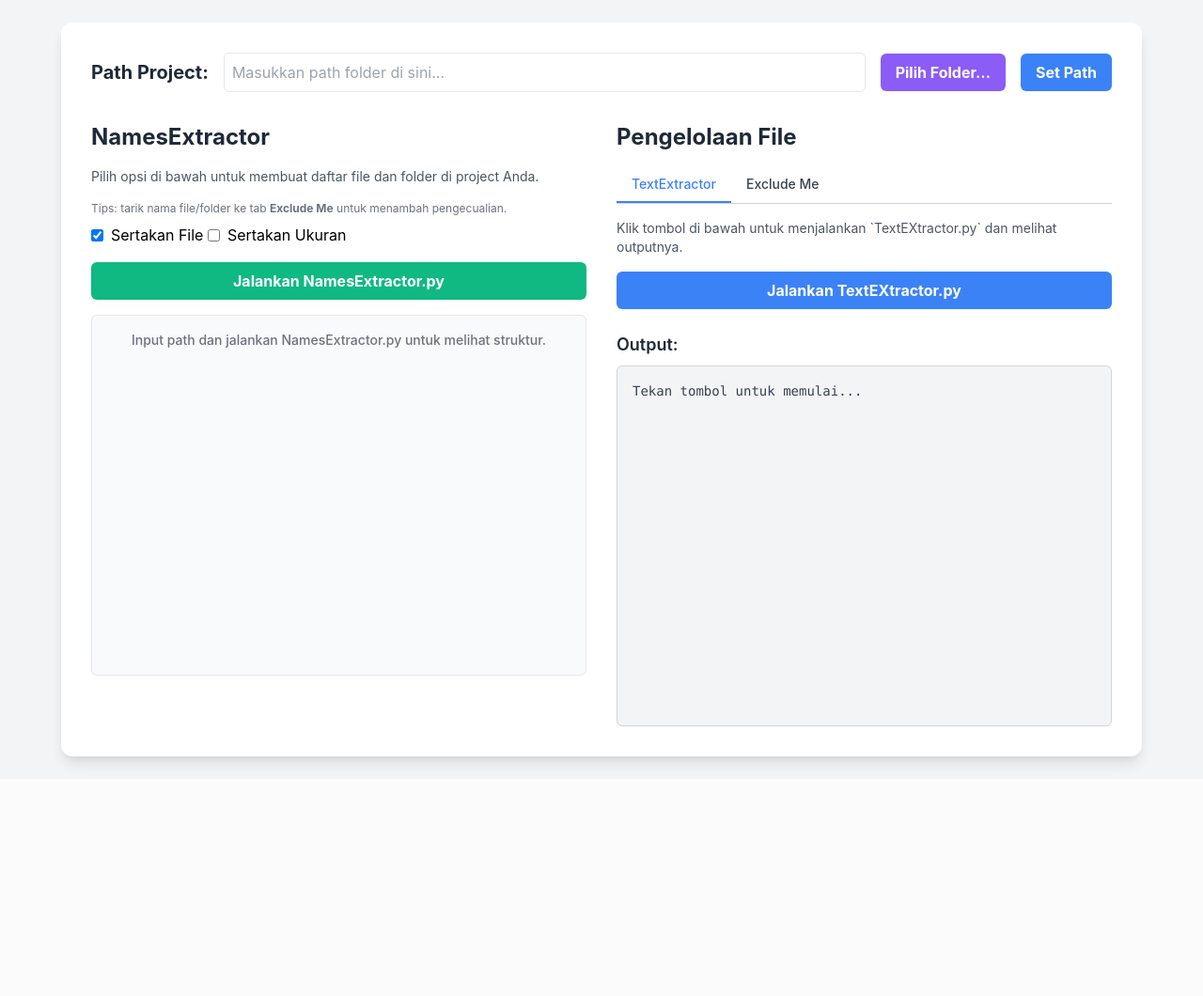
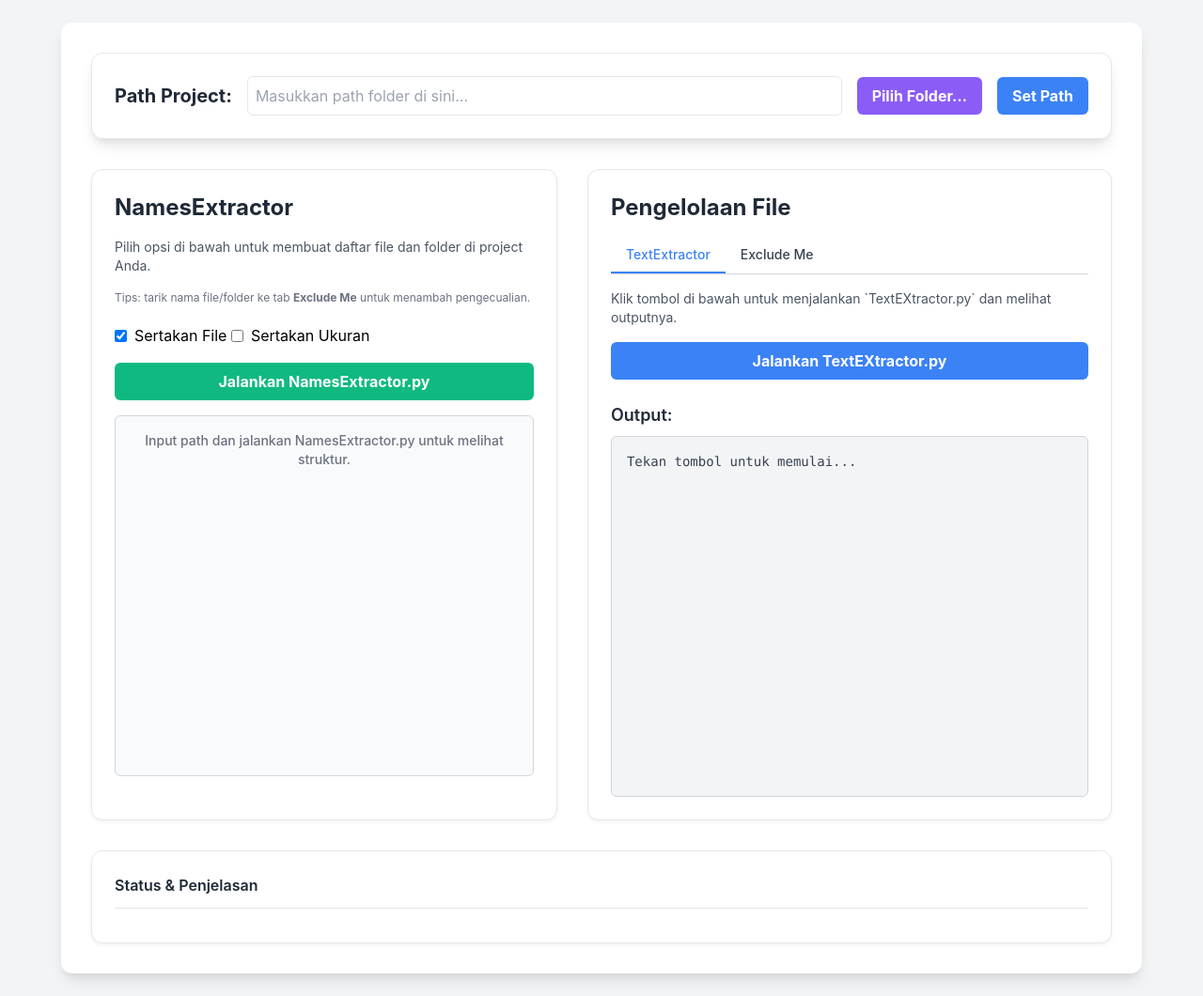
Before and after one commit to Anwitch/codedevour, a Flask app: page / in a window 1280 px wide. Shown: the whole page at 94% size. Before the commit the page ends 819 px from the top, so only its background shows below. Run offline with Flask 3, Linux system fonts and the light colour scheme; parts of the project's set-up code (start-up, migrations or seed data) failed here and were passed over.

Commit message:
Mengganti Nama Project Baru

```diff
--- a/exclude_me.txt
+++ b/exclude_me.txt
@@ -9,3 +9,4 @@ run_app.bat
 .env.example
 package-lock.json
 .idx
+docker-compose.yml
--- a/templates/Tree.html
+++ b/templates/Tree.html
@@ -15,6 +15,30 @@
 
         .container {
             max-width: 1150px;
+        }
+
+        .panel {
+            background: white;
+            border: 1px solid #e5e7eb;
+            border-radius: 0.75rem;
+            box-shadow: 0 2px 4px rgba(0, 0, 0, 0.05);
+            padding: 1.5rem;
+        }
+
+        .fade-in {
+            animation: fadeIn 0.35s ease-in;
+        }
+
+        @keyframes fadeIn {
+            from {
+                opacity: 0;
+                transform: translateY(-4px);
+            }
+
+            to {
+                opacity: 1;
+                transform: translateY(0);
+            }
         }
 
         .collapsible-header {
@@ -59,28 +83,27 @@
 
 <body class="p-6">
     <div class="container mx-auto bg-white p-8 rounded-xl shadow-lg flex flex-col space-y-8">
-        <div class="w-full flex items-center space-x-4">
+        <div class="flex items-center space-x-4 bg-white shadow-lg rounded-xl p-6 border border-gray-200">
             <h1 class="text-xl font-bold text-gray-800">Path Project:</h1>
             <input type="text" id="project-path-input" placeholder="Masukkan path folder di sini..."
                 class="flex-grow p-2 border rounded-md focus:outline-none focus:ring-2 focus:ring-blue-400">
             <button id="pick-folder-btn"
-                class="bg-purple-500 hover:bg-purple-600 text-white font-bold py-2 px-4 rounded-md">
-                Pilih Folder…
-            </button>
-            <button id="set-path-btn" class="bg-blue-500 hover:bg-blue-600 text-white font-bold py-2 px-4 rounded-md">
-                Set Path
-            </button>
+                class="bg-purple-500 hover:bg-purple-600 text-white font-bold py-2 px-4 rounded-md">Pilih
+                Folder…</button>
+            <button id="set-path-btn"
+                class="bg-blue-500 hover:bg-blue-600 text-white font-bold py-2 px-4 rounded-md">Set Path</button>
         </div>
 
         <div class="flex space-x-8">
-            <div class="w-1/2">
-                <h1 class="text-2xl font-bold text-gray-800 mb-4">NamesExtractor</h1>
-                <p class="text-sm text-gray-600 mb-4">
-                    Pilih opsi di bawah untuk membuat daftar file dan folder di project Anda.
-                </p>
-                <p class="text-xs text-gray-500">
-                    Tips: tarik nama file/folder ke tab <strong>Exclude Me</strong> untuk menambah pengecualian.
-                </p>
+            <div class="panel">
+                <h2 class="text-2xl font-bold text-gray-800 mb-4">NamesExtractor</h2>
+                <p class="text-sm text-gray-600 mb-4">Pilih opsi di bawah untuk membuat daftar file dan folder di
+                    project
+                    Anda.</p>
+                <p class="text-xs text-gray-500 mb-3">Tips: tarik nama file/folder ke tab <strong>Exclude Me</strong>
+                    untuk
+                    menambah pengecualian.</p>
+
                 <div class="mb-4 space-y-2">
                     <label class="inline-flex items-center">
                         <input type="checkbox" id="include-files-checkbox" class="form-checkbox text-blue-500 rounded"
@@ -92,20 +115,23 @@
                         <span class="ml-2">Sertakan Ukuran</span>
                     </label>
                 </div>
+
                 <button id="run-name-extractor-btn"
-                    class="w-full bg-green-500 hover:bg-green-600 text-white font-bold py-2 px-4 rounded-md transition-colors duration-200 focus:outline-none focus:ring-2 focus:ring-green-400 focus:ring-opacity-75">
+                    class="w-full bg-green-500 hover:bg-green-600 text-white font-bold py-2 px-4 rounded-md focus:ring-2 focus:ring-green-400 transition-colors">
                     Jalankan NamesExtractor.py
                 </button>
-                <div id="file-tree" class="mt-4 space-y-2 h-96 overflow-y-auto border p-4 rounded-md bg-gray-50">
+
+                <div id="file-tree"
+                    class="mt-4 space-y-2 h-96 overflow-y-auto border border-gray-300 p-4 rounded-md bg-gray-50">
                     <div class="text-center text-sm font-medium text-gray-500">
                         Input path dan jalankan NamesExtractor.py untuk melihat struktur.
                     </div>
                 </div>
-                <div id="status-message" class="mt-4 text-center text-sm font-medium text-gray-700"></div>
             </div>
 
-            <div class="w-1/2">
-                <h1 class="text-2xl font-bold text-gray-800 mb-4">Pengelolaan File</h1>
+
+            <div class="panel">
+                <h2 class="text-2xl font-bold text-gray-800 mb-4">Pengelolaan File</h2>
                 <div class="flex border-b border-gray-300 mb-4">
                     <button
                         class="tab-button active py-2 px-4 text-sm font-medium text-gray-700 hover:text-blue-500 focus:outline-none"
@@ -120,11 +146,11 @@
                         Klik tombol di bawah untuk menjalankan `TextEXtractor.py` dan melihat outputnya.
                     </p>
                     <button id="run-text-extractor-btn"
-                        class="w-full bg-blue-500 hover:bg-blue-600 text-white font-bold py-2 px-4 rounded-md transition-colors duration-200 focus:outline-none focus:ring-2 focus:ring-blue-400 focus:ring-opacity-75">
+                        class="w-full bg-blue-500 hover:bg-blue-600 text-white font-bold py-2 px-4 rounded-md focus:ring-2 focus:ring-blue-400 transition-colors">
                         Jalankan TextEXtractor.py
                     </button>
                     <div class="mt-6">
-                        <h2 class="text-lg font-semibold text-gray-800 mb-2">Output:</h2>
+                        <h3 class="text-lg font-semibold text-gray-800 mb-2">Output:</h3>
                         <pre id="output-display"
                             class="bg-gray-100 p-4 rounded-md text-sm text-gray-700 whitespace-pre-wrap h-96 overflow-y-auto border border-gray-300">Tekan tombol untuk memulai...</pre>
                     </div>
@@ -141,6 +167,16 @@
                 </div>
             </div>
         </div>
+        <section class="panel">
+            <div class="flex items-center justify-between">
+                <h3 class="font-semibold text-gray-800">Status & Penjelasan</h3>
+                <span id="statusMessage" class="text-sm text-gray-500"></span>
+            </div>
+            <hr class="my-3">
+            <ul id="activity-log"
+                class="text-sm text-gray-700 font-mono whitespace-pre-wrap space-y-1 max-h-56 overflow-y-auto flex flex-col-reverse">
+            </ul>
+        </section>
     </div>
 
     <script>
@@ -148,7 +184,6 @@
             const projectPathInput = document.getElementById('project-path-input');
             const setPathBtn = document.getElementById('set-path-btn');
             const fileTreeElement = document.getElementById('file-tree');
-            const statusMessage = document.getElementById('status-message');
             const runNameExtractorBtn = document.getElementById('run-name-extractor-btn');
             const includeFilesCheckbox = document.getElementById('include-files-checkbox');
             const includeSizeCheckbox = document.getElementById('include-size-checkbox');
@@ -157,6 +192,21 @@
             const excludeListTextarea = document.getElementById('exclude-list-textarea');
             const saveExcludeBtn = document.getElementById('save-exclude-btn');
             const pickFolderBtn = document.getElementById('pick-folder-btn');
+            const activityLog = document.getElementById('activity-log');
+            const statusMessage = document.getElementById('statusMessage');
+
+            function appendLog(text, type = 'info') {
+                const li = document.createElement('li');
+                li.classList.add('fade-in');
+                const time = new Date().toLocaleTimeString();
+                li.textContent = `[${time}] ${text}`;
+                li.className += (
+                    type === 'error' ? ' text-red-600' :
+                        type === 'success' ? ' text-green-700' : ' text-gray-700'
+                );
+                activityLog.insertBefore(li, activityLog.firstChild); // terbaru di atas
+            }
+
 
             // --- Drag & Drop ke Exclude Me ---
             const normalizeList = (text) => {
@@ -315,48 +365,65 @@
             };
 
             // --- Bagian Penanganan Tombol ---
+            // ===== REPLACE: handleButtonClick =====
             const handleButtonClick = async (endpoint, button, message, payload = {}) => {
-                outputDisplay.textContent = `${message}\n`;
+                statusMessage.textContent = message;   // ringkas di header
+                appendLog(message, 'info');            // detail ke panel bawah
                 button.disabled = true;
 
                 try {
                     const response = await fetch(endpoint, {
                         method: 'POST',
                         headers: {
-                            // hint untuk server: kita siap terima text untuk textextractor
                             'Content-Type': 'application/json',
                             'Accept': endpoint === '/run_textextractor' ? 'text/plain' : 'application/json'
                         },
                         body: JSON.stringify(payload)
                     });
 
-                    // --- bedakan cara baca response ---
                     const isTextExtractor = endpoint === '/run_textextractor';
                     const data = isTextExtractor ? await response.text() : await response.json();
 
-                    if (response.ok) {
+                    if (!response.ok) {
+                        const errMsg = isTextExtractor ? data : (data && data.error);
+                        statusMessage.textContent = `❌ ${errMsg || response.statusText}`;
+                        appendLog(`Terjadi kesalahan: ${errMsg || response.statusText}`, 'error');
+                        return;
+                    }
+
+                    // ==== mapping sukses per-endpoint ====
                     if (endpoint === '/run_nameextractor_json') {
                         const items = data.items || [];
                         buildFileTreeFromJson(items, includeSizeCheckbox.checked);
-                            statusMessage.textContent = `✅ Berhasil diperbarui. (${items.length} item)`;
-                            outputDisplay.textContent = `NamesExtractor JSON berhasil dijalankan.`;
+                        statusMessage.textContent = `✅ Struktur diperbarui (${items.length} item).`;
+                        appendLog('NamesExtractor JSON berhasil dijalankan.', 'success');
+
                     } else if (endpoint === '/run_nameextractor') {
-                            // legacy text output
                         buildFileTree(data.output.split('\n').filter(line => line.trim() !== ''));
-                            statusMessage.textContent = `✅ Berhasil diperbarui.`;
-                            outputDisplay.textContent = `NamesExtractor.py berhasil dijalankan. Outputnya ada di file 'OutputAllNames.txt'.`;
+                        statusMessage.textContent = '✅ Struktur diperbarui.';
+                        appendLog("NamesExtractor.py (legacy) berhasil dijalankan. Output ada di 'OutputAllNames.txt'.", 'success');
+
                     } else if (endpoint === '/run_textextractor') {
-                            // PLAIN TEXT (bukan JSON)
+                        // Satu-satunya yang menulis ke panel Output
                         outputDisplay.textContent = data;
+                        statusMessage.textContent = '✅ TextEXtractor selesai.';
+                        appendLog('TextEXtractor selesai. Output ditampilkan.', 'success');
+
+                    } else if (endpoint === '/set_path') {
+                        statusMessage.textContent = data.message || 'Path disimpan.';
+                        appendLog('Path berhasil diatur dan disimpan ke config.json.', 'success');
+
+                    } else if (endpoint === '/manage_exclude_file') {
+                        statusMessage.textContent = data.message || 'Daftar pengecualian disimpan.';
+                        appendLog('Daftar pengecualian berhasil disimpan.', 'success');
+
                     } else {
-                            outputDisplay.textContent = (data && data.message) ? data.message : 'Selesai.';
-                        }
-                    } else {
-                        const errMsg = isTextExtractor ? data : (data && data.error);
-                        outputDisplay.textContent = `❌ Terjadi kesalahan: ${errMsg || response.statusText}`;
+                        statusMessage.textContent = data.message || 'Selesai.';
+                        appendLog(data.message || 'Selesai.', 'success');
                     }
                 } catch (error) {
-                    outputDisplay.textContent = `❌ Terjadi kesalahan jaringan: ${error.message}`;
+                    statusMessage.textContent = `❌ ${error.message}`;
+                    appendLog(`Terjadi kesalahan jaringan: ${error.message}`, 'error');
                 } finally {
                     button.disabled = false;
                 }
@@ -532,6 +599,7 @@
             pickFolderBtn.addEventListener('click', async () => {
                 pickFolderBtn.disabled = true;
                 statusMessage.textContent = 'Membuka dialog folder...';
+                appendLog('Membuka dialog pemilihan folder...', 'info');
 
                 try {
                     const res = await fetch('/pick_folder'); // GET
@@ -541,19 +609,29 @@
                         const normalized = (data.path || '').replace(/\\/g, '/');
                         projectPathInput.value = normalized;
                         statusMessage.textContent = `✅ Path terpilih: ${normalized}`;
-                        // Opsional: langsung refresh tree
+                        appendLog(`Path diperbarui dari dialog: ${normalized}`, 'success');
+
                         const payload = {
                             include_files: includeFilesCheckbox.checked,
                             include_size: includeSizeCheckbox.checked,
                             path: normalized // kirim override langsung
                         };
                         // jalankan NamesExtractor JSON untuk path terpilih
-                        await handleButtonClick('/run_nameextractor_json', runNameExtractorBtn, 'Memuat struktur…', payload);
+                        appendLog('Menjalankan NamesExtractor JSON untuk path terpilih...', 'info');
+                        await handleButtonClick(
+                            '/run_nameextractor_json',
+                            runNameExtractorBtn,
+                            'Memuat struktur…',
+                            payload
+                        );
                     } else {
-                        statusMessage.textContent = `❌ ${data.error || 'Gagal memilih folder.'}`;
+                        const err = data.error || 'Gagal memilih folder.';
+                        statusMessage.textContent = `❌ ${err}`;
+                        appendLog(`Gagal memilih folder: ${err}`, 'error');
                     }
                 } catch (e) {
                     statusMessage.textContent = `❌ Gagal: ${e.message}`;
+                    appendLog(`Terjadi kesalahan jaringan: ${e.message}`, 'error');
                 } finally {
                     pickFolderBtn.disabled = false;
                 }
```
Also changed, not shown: README.md, 1 other file. Lines whose indentation alone changed are shown as unchanged.
